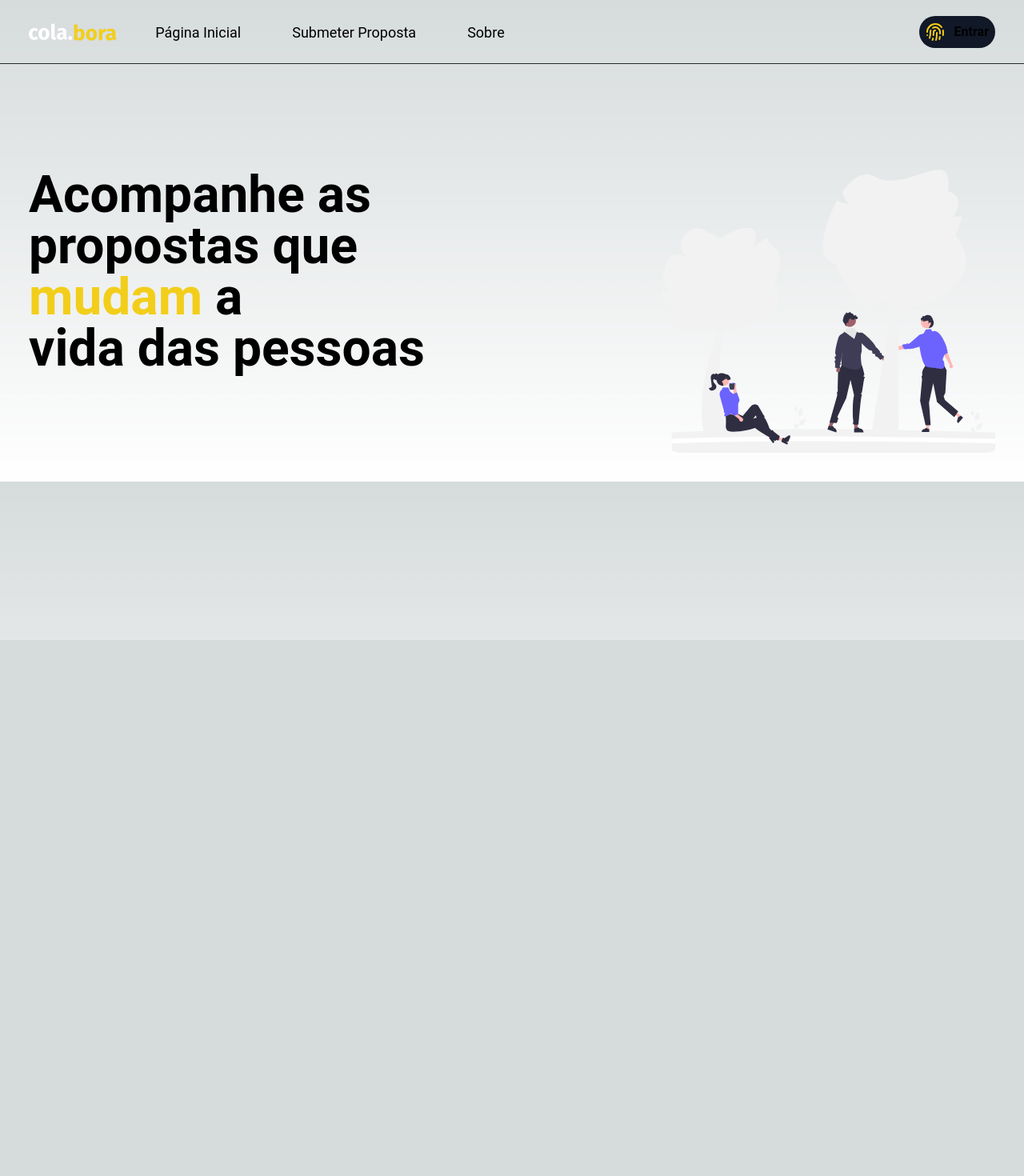
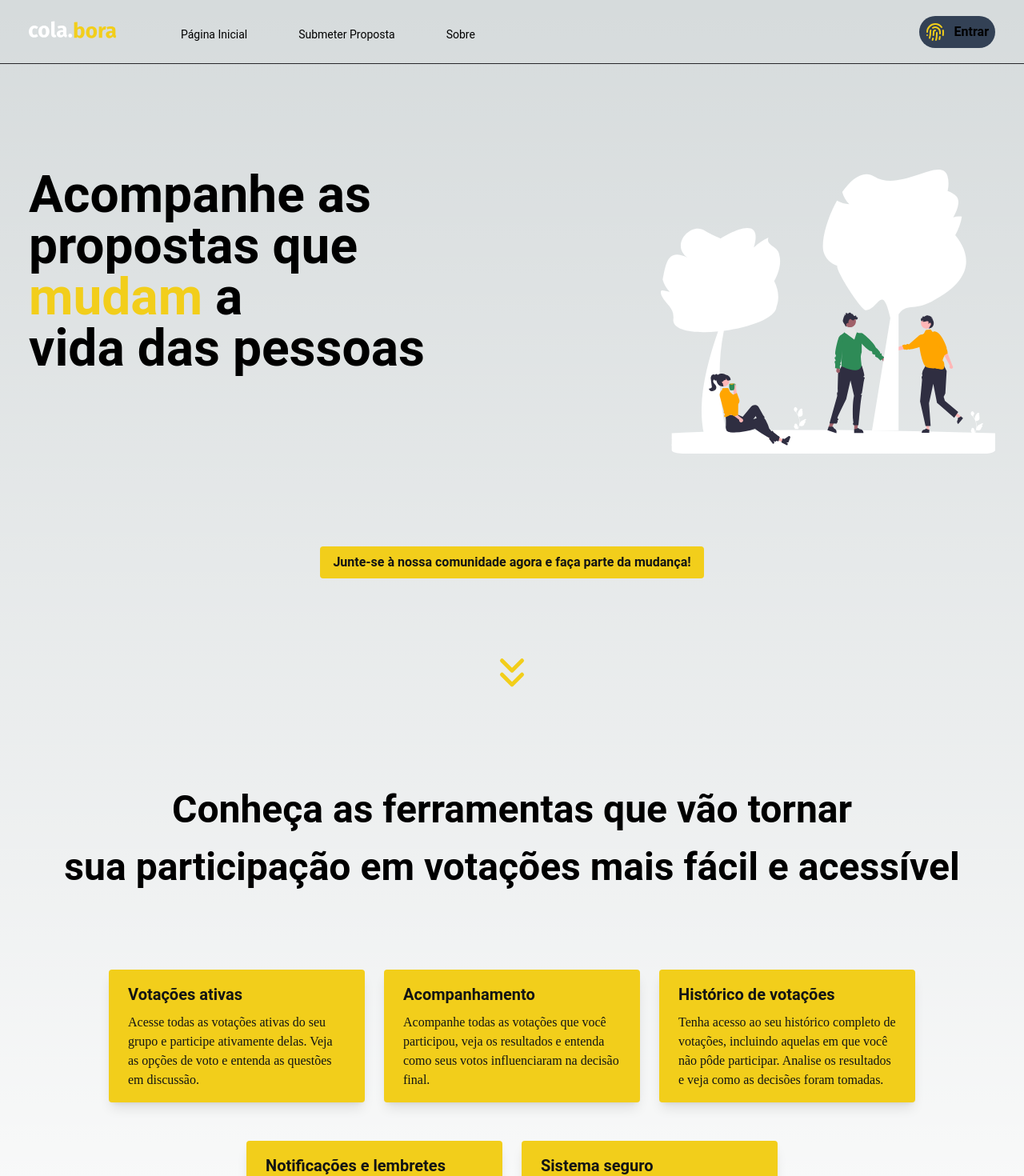
Before and after one commit to franklaercio/colabora-frontend, a Next.js app: page / in a window 1280 px wide. Shown: the top 1470 px of the page at 80% size. Before the commit the page ends 800 px from the top, so only its background shows below. Built offline with nearby package versions, Linux system fonts and the light colour scheme; no server answers.

Commit message:
feat: adding button subscribe, animations and section about colabora

```diff
--- a/package.json
+++ b/package.json
@@ -15,6 +15,7 @@
     "autoprefixer": "10.4.14",
     "eslint": "8.39.0",
     "eslint-config-next": "13.3.4",
+    "framer-motion": "^10.12.7",
     "jsonwebtoken": "^9.0.0",
     "lucide-react": "^0.206.0",
     "next": "13.3.4",
@@ -22,6 +23,7 @@
     "postcss": "8.4.23",
     "react": "18.2.0",
     "react-dom": "18.2.0",
+    "react-intersection-observer": "^9.4.3",
     "tailwindcss": "3.3.2",
     "typescript": "5.0.4"
   },
--- a/src/app/globals.css
+++ b/src/app/globals.css
@@ -11,7 +11,7 @@
 @media (prefers-color-scheme: dark) {
   :root {
     --foreground-rgb: 255, 255, 255;
-    --background-start-rgb: 0, 0, 0;
+    --background-start-rgb: 18, 20, 20;
     --background-end-rgb: 0, 0, 0;
   }
 }
--- a/src/app/page.tsx
+++ b/src/app/page.tsx
@@ -1,25 +1,131 @@
+"use client";
 import Image from "next/image";
-import { Inter } from "next/font/google";
+import { ChevronsDown } from "lucide-react";
+import { motion } from "framer-motion";
 
-const inter = Inter({ subsets: ["latin"] });
+import { AnimatedOnScroll } from "../components/AnimetedOnScroll";
+
+const textVariants = {
+  hidden: {
+    opacity: 0,
+    y: 20,
+  },
+  visible: {
+    opacity: 1,
+    y: 0,
+    transition: {
+      duration: 0.5,
+      ease: "easeInOut",
+    },
+  },
+};
 
 export default function Home() {
   return (
-    <main className="flex max-w-screen-xl m-auto p-8 mt-24 justify-between">
-      <section className="max-sm font-sans font-bold text-6xl leading-none">
+    <main className="mt-24">
+      <section className="h-screen min-h-screen">
+        <div className="flex flex-row max-w-screen-xl m-auto max-sm font-bold text-6xl p-8 leading-none justify-between">
+          <div>
             <p>Acompanhe as</p>
             <p>propostas que</p>
             <p>
               <span className="text-yellow">mudam</span> a
             </p>
             <p>vida das pessoas</p>
-      </section>
+          </div>
+          <div>
             <Image
               src="/images/landing.svg"
               alt="people in a common park"
               width={418}
               height={355}
+              className="select-none"
             />
+          </div>
+        </div>
+        <div className="flex flex-col items-center mt-20">
+          <button className="bg-yellow text-black hover:bg-orange text-withe font-bold py-2 px-4 rounded">
+            Junte-se à nossa comunidade agora e faça parte da mudança!
+          </button>
+          <motion.div
+            animate={{ y: [-10, 10] }}
+            transition={{ repeat: Infinity, duration: 1 }}
+          >
+            <div className="mt-20 w-1/5 h-10 text-yellow">
+              <ChevronsDown size={60} />
+            </div>
+          </motion.div>
+        </div>
+      </section>
+      <section className="h-screen min-h-screen">
+        <div className="m-auto text-center font-sans font-bold text-5xl">
+          <AnimatedOnScroll
+            id="title-functions-colabora"
+            hiddenX={0}
+            hiddenY={30}
+          >
+            Conheça as ferramentas que vão tornar
+          </AnimatedOnScroll>
+          <AnimatedOnScroll
+            id="subtitle-functions-colabora"
+            hiddenX={0}
+            hiddenY={30}
+          >
+            sua participação em votações mais fácil e acessível
+          </AnimatedOnScroll>
+        </div>
+        <div className="flex flex-col max-w-screen-xl m-auto max-sm items-center justify-between">
+          <div className="flex flex-row m-3 mt-20">
+            <div className="bg-yellow text-black px-6 py-4 max-w-xs rounded overflow-hidden shadow-lg m-3">
+              <div className="font-bold text-xl mb-2">Votações ativas</div>
+              <p className="text-gray-700 text-base font-serif">
+                Acesse todas as votações ativas do seu grupo e participe
+                ativamente delas. Veja as opções de voto e entenda as questões
+                em discussão.
+              </p>
+            </div>
+            <div className="bg-yellow text-black px-6 py-4 max-w-xs rounded overflow-hidden shadow-lg m-3">
+              <div className="font-bold text-xl mb-2">Acompanhamento</div>
+              <p className="text-gray-700 text-base font-serif">
+                Acompanhe todas as votações que você participou, veja os
+                resultados e entenda como seus votos influenciaram na decisão
+                final.
+              </p>
+            </div>
+            <div className="bg-yellow text-black px-6 py-4 max-w-xs rounded overflow-hidden shadow-lg m-3">
+              <div className="font-bold text-xl mb-2">
+                Histórico de votações
+              </div>
+              <p className="text-gray-700 text-base font-serif">
+                Tenha acesso ao seu histórico completo de votações, incluindo
+                aquelas em que você não pôde participar. Analise os resultados e
+                veja como as decisões foram tomadas.
+              </p>
+            </div>
+          </div>
+
+          <div className="flex flex-row m-3">
+            <div className="bg-yellow text-black px-6 py-4 max-w-xs rounded overflow-hidden shadow-lg m-3">
+              <div className="font-bold text-xl mb-2">
+                Notificações e lembretes
+              </div>
+              <p className="text-gray-700 text-base font-serif">
+                Receba notificações e lembretes sobre as votações ativas e
+                prestes a se encerrarem. Assim, você nunca mais perderá a
+                oportunidade de participar de uma votação importante.
+              </p>
+            </div>
+            <div className="bg-yellow text-black px-6 py-4 max-w-xs rounded overflow-hidden shadow-lg m-3">
+              <div className="font-bold text-xl mb-2">Sistema seguro</div>
+              <p className="text-gray-700 text-base font-serif">
+                Contamos com um sistema de segurança avançado que garante a
+                integridade das votações e impede qualquer tipo de fraude ou
+                interferência.
+              </p>
+            </div>
+          </div>
+        </div>
+      </section>
     </main>
   );
 }
--- /dev/null
+++ b/src/components/AnimetedOnScroll/index.tsx
@@ -0,0 +1,74 @@
+import { HTMLAttributes, useEffect } from "react";
+import { motion, useAnimation } from "framer-motion";
+import { useInView } from "react-intersection-observer";
+
+interface AnimatedOnScrollProps extends HTMLAttributes<HTMLDivElement> {
+  id: string;
+  hiddenX: number;
+  hiddenY: number;
+  duration?: number;
+  delay?: number;
+  count?: number;
+}
+
+interface AnimatedOnScrollState {
+  isVisible: boolean;
+}
+
+export function AnimatedOnScroll({
+  id,
+  hiddenX,
+  hiddenY,
+  children,
+  duration = 0.5,
+  delay = 0,
+  count = 1,
+}: AnimatedOnScrollProps) {
+  const controls = useAnimation();
+  const [ref, inView] = useInView();
+
+  const textVariants = {
+    hidden: {
+      opacity: 0,
+      y: hiddenY,
+      x: hiddenX,
+    },
+    visible: {
+      opacity: 1,
+      y: 0,
+      transition: {
+        duration: 0.5,
+        ease: "easeInOut",
+      },
+    },
+  };
+
+  useEffect(() => {
+    if (inView) {
+      controls.start({
+        y: 0,
+        x: 0,
+        opacity: 1,
+        transition: {
+          duration,
+          delay,
+          ease: "easeOut",
+          repeat: count - 1,
+          repeatType: "mirror",
+        },
+      });
+    }
+  }, [controls, inView, duration, delay, count]);
+
+  return (
+    <motion.div
+      id={id}
+      ref={ref}
+      animate={controls}
+      initial="hidden"
+      variants={textVariants}
+    >
+      {children}
+    </motion.div>
+  );
+}
--- a/src/components/Header/index.tsx
+++ b/src/components/Header/index.tsx
@@ -7,9 +7,16 @@ import { SignInButton } from "../SignInButton";
 export function Header() {
   return (
     <header className="h-20 border-b border-b-zinc-800">
-      <div className="flex min-w-screen flex-row max-w-screen-xl h-20 m-auto p-8 items-center justify-between">
-        <Image src="/logo.svg" alt="cola.bora" width={110} height={100} />
-        <nav className="w-3/4 font-sans text-lg">
+      <div className="flex flex-row items-center max-w-screen-xl h-20 m-auto p-8 justify-between">
+        <div className="flex flex-row items-baseline justify-between">
+          <Image
+            src="/logo.svg"
+            alt="cola.bora"
+            width={110}
+            height={100}
+            className="mr-20 select-none"
+          />
+          <nav className="w-3/4 font-sans text-sm select-none">
             <Link href="/" className="pr-10">
               Página Inicial
             </Link>
@@ -18,6 +25,7 @@ export function Header() {
             </Link>
             <Link href="/posts">Sobre</Link>
           </nav>
+        </div>
         <SignInButton />
       </div>
     </header>
--- a/src/components/SignInButton/index.tsx
+++ b/src/components/SignInButton/index.tsx
@@ -12,7 +12,7 @@ export function SignInButton() {
     </button>
   ) : (
     <button
-      className="flex flex-row font-sans rounded-full bg-gray-900 border-0 p-2 text-center justify-center font-bold"
+      className="flex flex-row font-sans rounded-full bg-slate-700 border-0 p-2 text-center justify-center font-bold box-border"
       type="button"
       onClick={() => signIn("github")}
     >
--- a/tailwind.config.js
+++ b/tailwind.config.js
@@ -12,6 +12,10 @@ module.exports = {
         green: "#26A646",
         yellow: "#F2CE1B",
         white: "#E1E1E6",
+        purple: "#2F0A6C",
+        orange: "#FFA500",
+        blue: "#0D2F5F",
+        gray: "#333333",
       },
       fontFamily: {
         sans: ["Roboto", "system-ui", "sans-serif"],
```
Also changed, not shown: public/images/landing.svg, 1 other file (tests, documents, lock files or other folders). Lines whose indentation alone changed are shown as unchanged.
